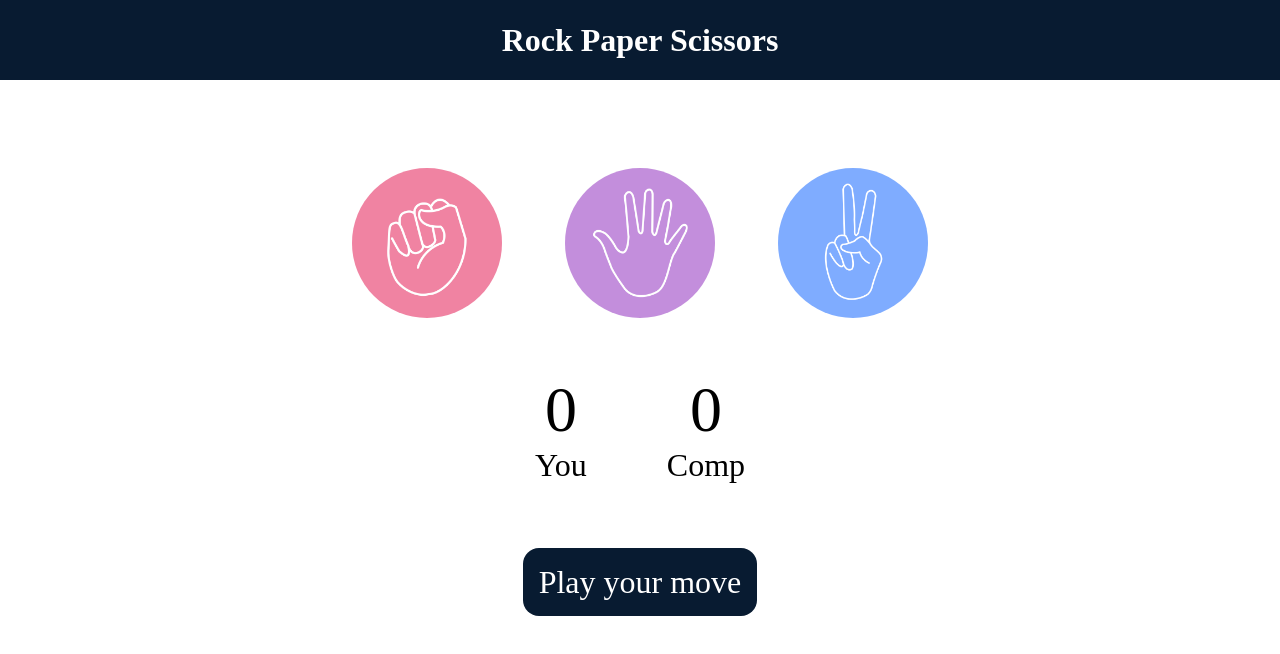
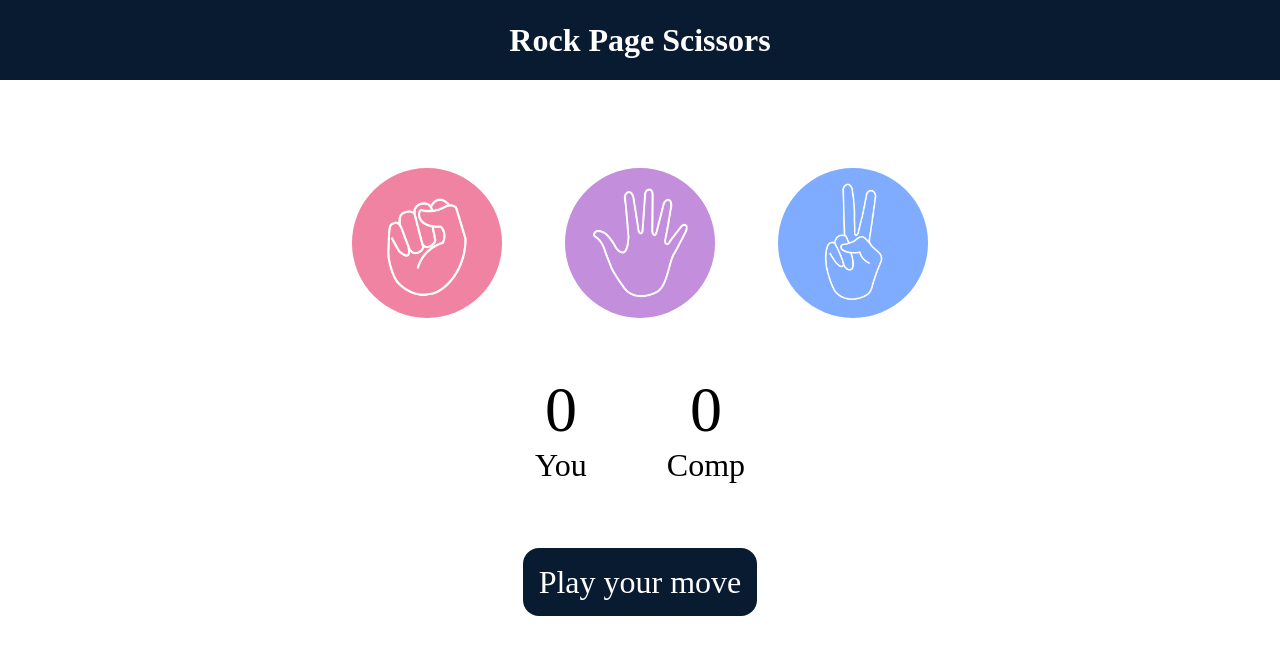
Before and after one commit to MayankLakhotia/game-stone-paper-scissor-, a plain HTML site: page index.html in a window 1280 px wide. Drawn offline with Linux system fonts and the light colour scheme.

Commit message:
Update index.html
page word use

```diff
--- a/index.html
+++ b/index.html
@@ -7,7 +7,7 @@
     <link rel="stylesheet" href="style.css">
 </head>
 <body>
-    <h1> Rock Paper Scissors </h1>
+    <h1> Rock Page Scissors </h1>
 
     <div class="choices">
         <div class="choice" id="rock">
```
